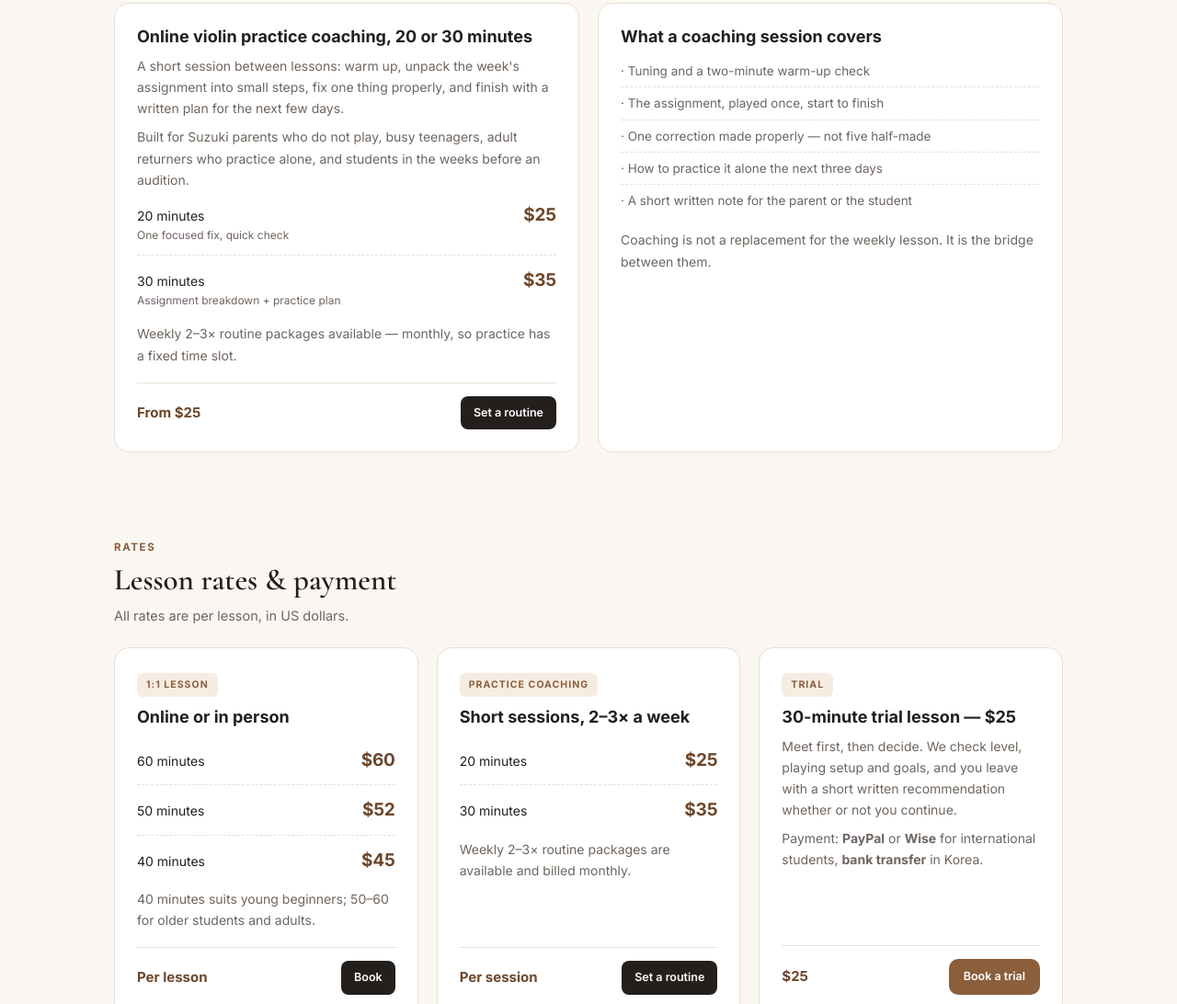
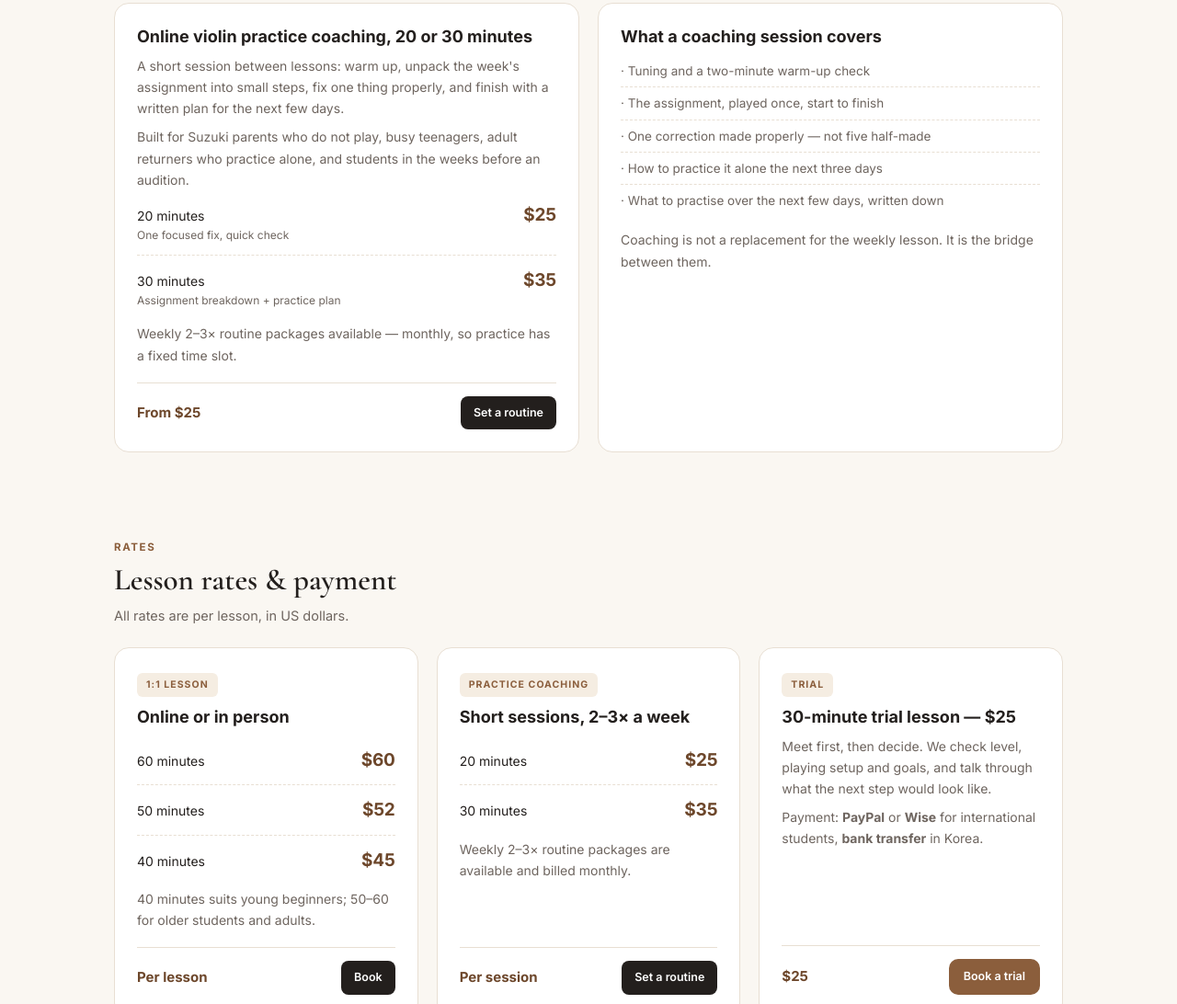
Before and after one commit to glorialee9112-design/glorialee9112-design.github.io, a plain HTML site: page en/index.html in a window 1280 px wide. Shown: the part 1897-2989 px from the top of the page at 92% size. Drawn offline with nearby package versions, Linux system fonts and the light colour scheme.

Commit message:
영문 페이지: 체험 레슨 안내 문구 조정

```diff
--- a/en/index.html
+++ b/en/index.html
@@ -572,7 +572,7 @@
             <li>· The assignment, played once, start to finish</li>
             <li>· One correction made properly — not five half-made</li>
             <li>· How to practice it alone the next three days</li>
-            <li>· A short written note for the parent or the student</li>
+            <li>· What to practise over the next few days, written down</li>
           </ul>
           <p class="fine" style="margin-top:14px;">Coaching is not a replacement for the weekly lesson. It is the bridge between them.</p>
         </div>
@@ -618,7 +618,7 @@
         <div>
           <span class="card-tag">TRIAL</span>
           <h3>30-minute trial lesson — $25</h3>
-          <p>Meet first, then decide. We check level, playing setup and goals, and you leave with a short written recommendation whether or not you continue.</p>
+          <p>Meet first, then decide. We check level, playing setup and goals, and talk through what the next step would look like.</p>
           <p class="fine">Payment: <strong>PayPal</strong> or <strong>Wise</strong> for international students, <strong>bank transfer</strong> in Korea.</p>
         </div>
         <div class="price-row">
```
